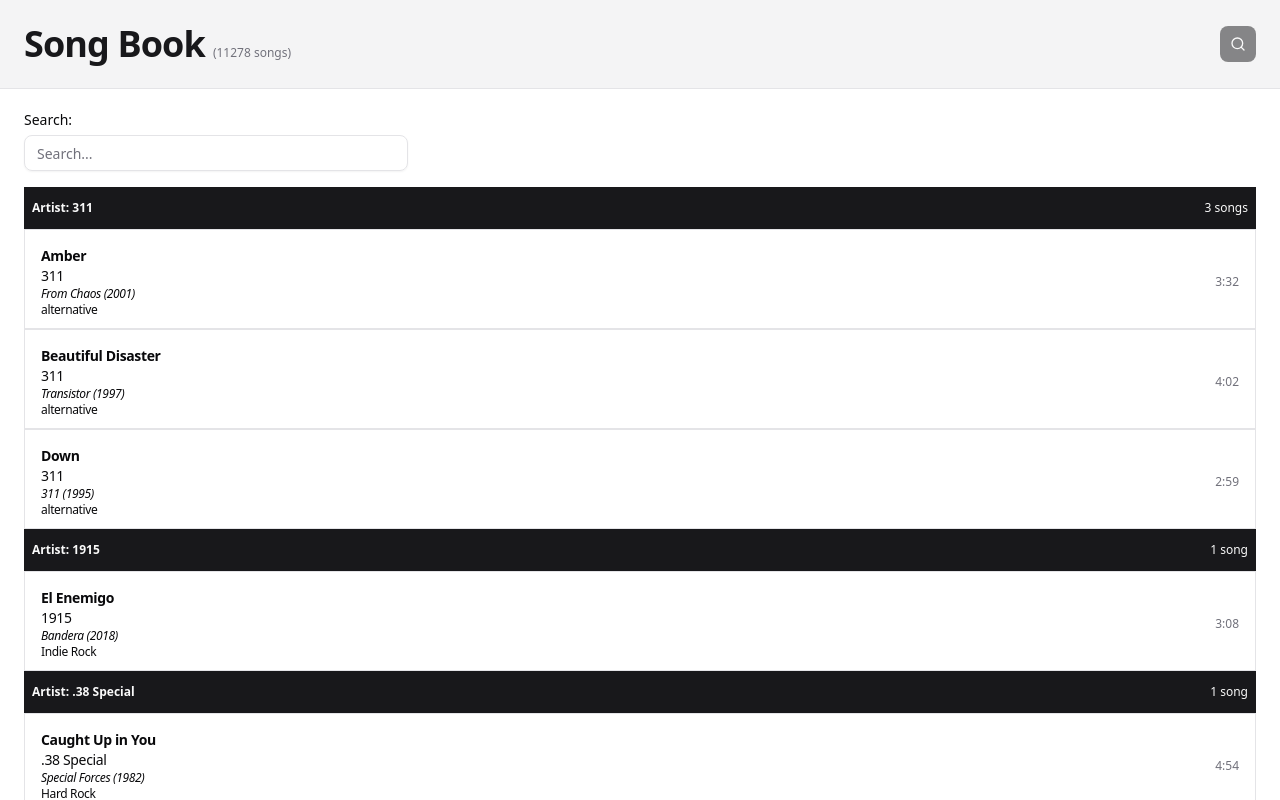
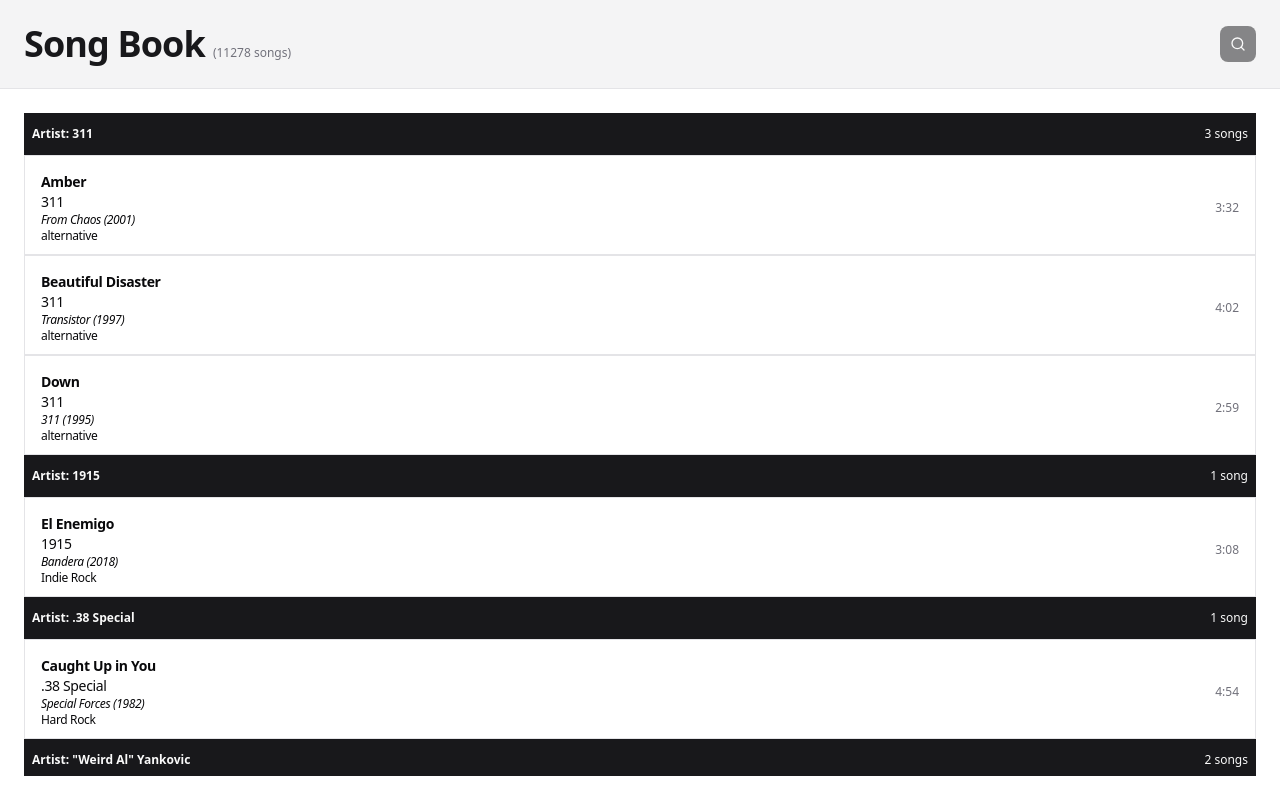
Before and after one commit to thebigthing313/burns-song-book, a React (Vite) app: page / in a window 1280 px wide. Built offline with nearby package versions, Linux system fonts and the light colour scheme.

Commit message:
refactor: remove unused search functionality and clean up MainContent component

```diff
--- a/src/components/main-content.tsx
+++ b/src/components/main-content.tsx
@@ -1,4 +1,4 @@
-import { type CSSProperties, useCallback, useRef, useState } from 'react';
+import { type CSSProperties, useCallback, useRef } from 'react';
 import { useSongs } from './hooks/use-songs';
 import { SongCard } from './song-card';
 import type { Range } from '@tanstack/react-virtual';
@@ -6,16 +6,14 @@
 import type { Grouping } from './song-context';
 import type { Song } from '@/lib/song';
 import { StickyGroupCard } from './sticky-group-card';
-import { Label } from './ui/label';
-import { Input } from './ui/input';
 
 interface MainContentProps {
   className?: string;
 }
 
 export function MainContent({ className }: MainContentProps) {
-  const { rows, stickyIndexes, headerType, filterGenre, filterArtist, filterSongName } = useSongs();
-  const [searchTerm, setSearchTerm] = useState<string>('');
+  const { rows, stickyIndexes } = useSongs();
+
   const parentRef = useRef<HTMLDivElement>(null);
   const activeStickyIndexRef = useRef(0);
 
@@ -43,29 +41,6 @@
 
   return (
     <main className={className}>
-      <div className='grid gap-2'>
-        <Label>Search:</Label>
-        <Input
-          value={searchTerm}
-          onChange={(e) => {
-            setSearchTerm(e.target.value);
-            switch (headerType) {
-              case 'artist':
-                filterArtist(e.target.value);
-                break;
-              case 'name':
-                filterSongName(e.target.value);
-                break;
-              case 'genre':
-                filterGenre(e.target.value);
-                break;
-            }
-          }}
-          type='text'
-          placeholder='Search...'
-          className='mb-4 w-full max-w-sm'
-        />
-      </div>
       <div ref={parentRef} className='overflow-auto h-full'>
         <div style={{ height: `${rowVirtualizer.getTotalSize()}px`, position: 'relative' }}>
           {rowVirtualizer.getVirtualItems().map((virtualRow) => {
```
